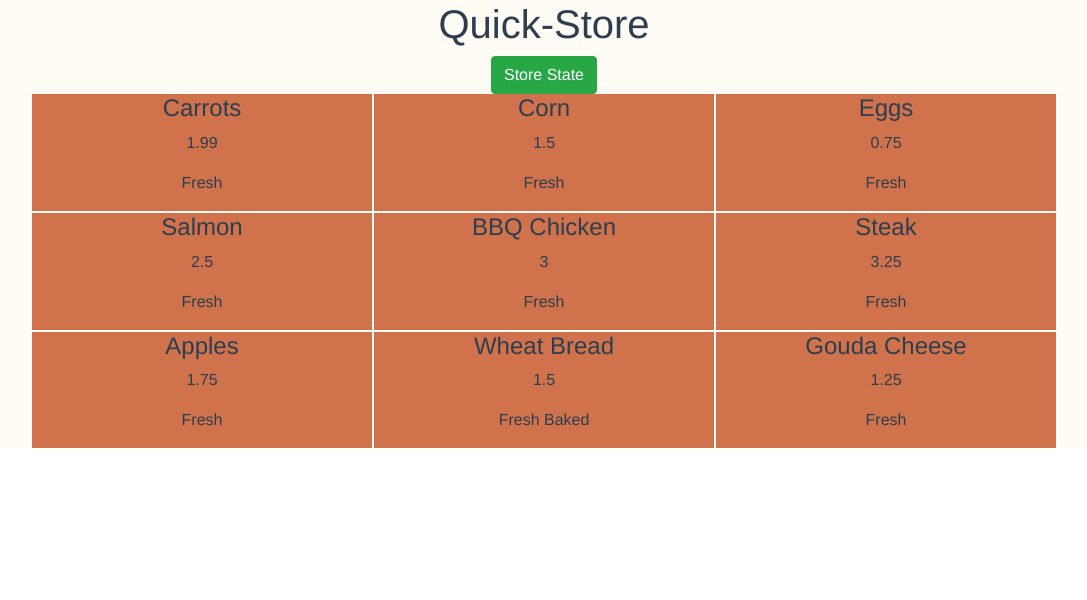
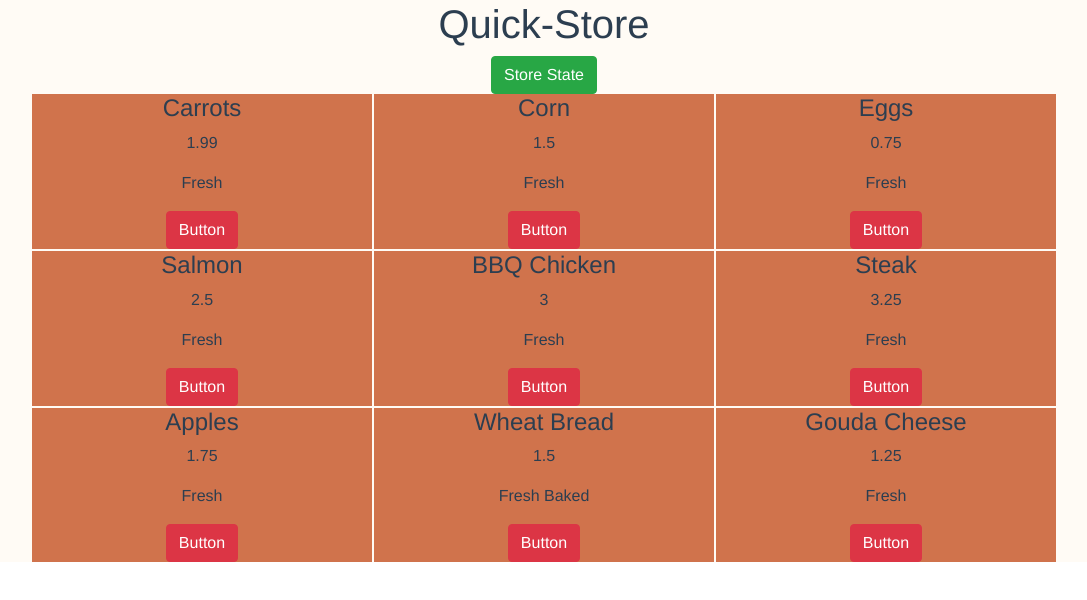
Before and after one commit to jaysnel/quick-store, a Vue app: page / in a window 1280 px wide. Shown: the top 600 px of the page, without its empty margins (96-1183 px from the left). Built offline with nearby package versions, Linux system fonts and the light colour scheme.

Commit message:
adding items to store shopping cart

```diff
--- a/src/components/HomePage.vue
+++ b/src/components/HomePage.vue
@@ -8,6 +8,7 @@
               <h4>{{ item.name }}</h4>
               <p>{{ item.price }}</p>
               <p>{{ item.condition }}</p>
+              <b-button variant="danger"  @click="addToCart(item)">Button</b-button>
           </div>
       </div>
   </div>
@@ -33,6 +34,29 @@ export default {
       addOne() {
       this.$store.state.count++
       console.log(this.$store.state.count)
+    },
+    addToCart(item) {
+      if(this.$store.state.shoppingCart.length === 0) {
+          item.count++;
+          this.$store.state.shoppingCart.push(item);
+      } else {
+          let found = false;
+
+          for(let i = 0; i < this.$store.state.shoppingCart.length; i++) {
+            if(item.name == this.$store.state.shoppingCart[i].name) {
+              this.$store.state.shoppingCart[i].count++
+              found = true;
+              break;
+            }
+          }
+          if(!found) {
+            item.count++;
+            this.$store.state.shoppingCart.push(item);
+          }
+      }
+    },
+    removeFromCart() {
+
     }
   }
 }
--- a/src/data.js
+++ b/src/data.js
@@ -4,57 +4,66 @@ let storeInventory = [
         price: 1.99,
         condition: "Fresh",
         type: "Vegetable",
-        id: 1
+        id: 1,
+        count: 0
     },{
         name: "Corn",
         price: 1.50,
         condition: "Fresh",
         type: "Vegetable",
-        id: 2
+        id: 2,
+        count: 0
     },{
         name: "Eggs",
         price: .75,
         condition: "Fresh",
         type: "Eggs",
-        id: 3
+        id: 3,
+        count: 0
     },{
         name: "Salmon",
         price: 2.50,
         condition: "Fresh",
         type: "Fish",
-        id: 4
+        id: 4,
+        count: 0
     },{
         name: "BBQ Chicken",
         price: 3.00,
         condition: "Fresh",
         type: "Chicken",
-        id: 5
+        id: 5,
+        count: 0
     },
     {
         name: "Steak",
         price: 3.25,
         condition: "Fresh",
         type: "Steak",
-        id: 6
+        id: 6,
+        count: 0
     },
     {
         name: "Apples",
         price: 1.75,
         condition: "Fresh",
         type: "Fruit",
-        id: 7
+        id: 7,
+        count: 0
     },{
         name: "Wheat Bread",
         price: 1.50,
         condition: "Fresh Baked",
         type: "Bread",
-        id: 8
+        id: 8,
+        count: 0
     },{
         name: "Gouda Cheese",
         price: 1.25,
         condition: "Fresh",
         type: "Cheese",
-        id: 9
+        id: 9,
+        count: 0
     }
 ]
 
--- a/src/main.js
+++ b/src/main.js
@@ -13,7 +13,8 @@ Vue.config.productionTip = false
 
 const store = new Vuex.Store({
   state: {
-    count: 0
+    count: 0,
+    shoppingCart: []
   },
   mutations: {
     increment (state) {
```
